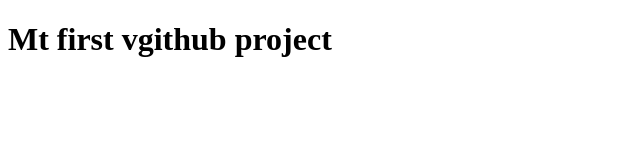
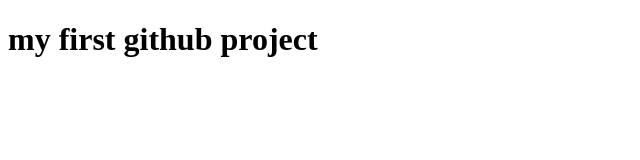
Before and after one commit to MuhammadAbdullah6969/mabdullah.github.io, a plain HTML site: page index.html in a window 1280 px wide. Shown: the whole page, without its empty margins (0-640 px from the left). Drawn offline with Linux system fonts and the light colour scheme.

Commit message:
initial commit

```diff
--- a/index.html
+++ b/index.html
@@ -7,6 +7,6 @@
     <title>Document</title>
 </head>
 <body>
-    <h1>Mt first vgithub project</h1>
+    <h1>my first github project</h1>
 </body>
 </html>
```
